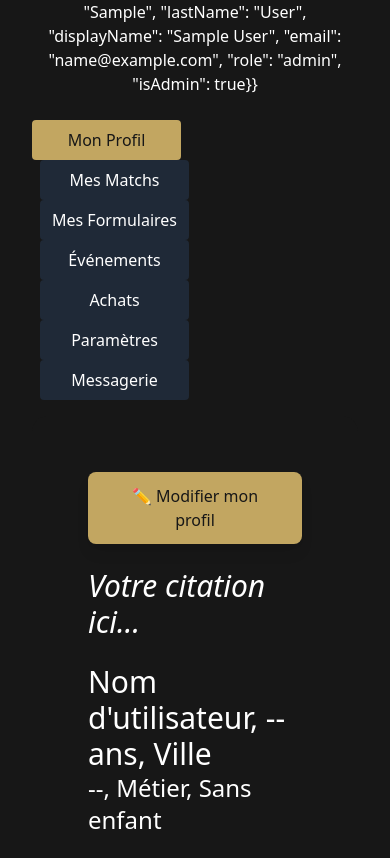
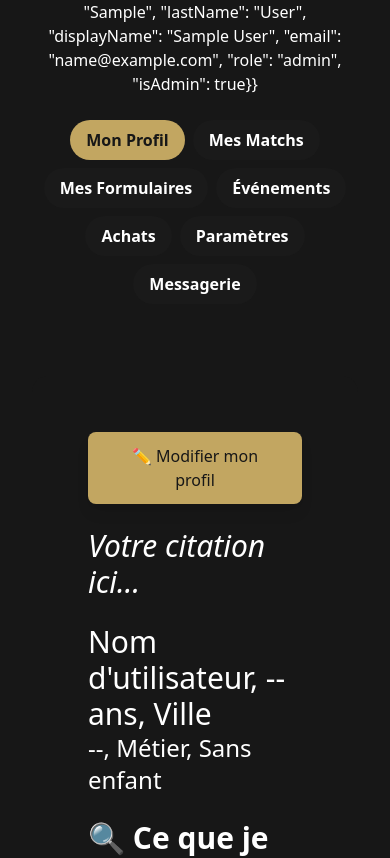
Before and after one commit to farahbed/feel-match-next, a Next.js app: page /compte in a window 390 px wide. Shown: the part 840-1698 px from the top of the page. Built offline with nearby package versions, Linux system fonts and the light colour scheme; sample sign-in values are in the browser's storage; a web font is replaced by a local one.

Commit message:
responsive design for the compte page and its components

```diff
--- a/src/app/compte/page.jsx
+++ b/src/app/compte/page.jsx
@@ -22,7 +22,6 @@ export default function Compte() {
     const token = localStorage.getItem('token');
     const role = localStorage.getItem('userRole');
 
-    // Si pas connecté → redirige vers /login
     if (!token || !role) {
       router.push('/login');
       return;
@@ -74,10 +73,10 @@ export default function Compte() {
             <p className="section-text text-white">Vos achats récents ici.</p>
           </div>
         );
-        case 'parametres':
-          return <ParametresUser />; // Utilisation de ton nouveau composant
+      case 'parametres':
+        return <ParametresUser />;
       case 'message':
-        return <MessagerieUser />; // Utilisation de ton nouveau composant
+        return <MessagerieUser />;
       default:
         return null;
     }
@@ -115,21 +114,88 @@ export default function Compte() {
         </div>
       </div>
 
-      {/* Partie basse : contenu */}
-      <div className="compte-container flex flex-col md:flex-row">
-        <nav className="nav-container flex md:flex-col mb-4 md:mb-0 md:mr-8">
-          <div className="nav-links space-x-2 md:space-x-0 md:space-y-2">
-            <button onClick={() => setSection('profil')} className={`block w-full p-2 rounded ${section === 'profil' ? 'bg-[#c2a661] text-black' : 'bg-gray-800 text-white'}`}>Mon Profil</button>
-            <button onClick={() => setSection('matchs')} className={`block w-full p-2 rounded ${section === 'matchs' ? 'bg-[#c2a661] text-black' : 'bg-gray-800 text-white'}`}>Mes Matchs</button>
-            <button onClick={() => setSection('formulaire')} className={`block w-full p-2 rounded ${section === 'formulaire' ? 'bg-[#c2a661] text-black' : 'bg-gray-800 text-white'}`}>Mes Formulaires</button>
-            <button onClick={() => setSection('evenements')} className={`block w-full p-2 rounded ${section === 'evenements' ? 'bg-[#c2a661] text-black' : 'bg-gray-800 text-white'}`}>Événements</button>
-            <button onClick={() => setSection('achats')} className={`block w-full p-2 rounded ${section === 'achats' ? 'bg-[#c2a661] text-black' : 'bg-gray-800 text-white'}`}>Achats</button>
-            <button onClick={() => setSection('parametres')} className={`block w-full p-2 rounded ${section === 'parametres' ? 'bg-[#c2a661] text-black' : 'bg-gray-800 text-white'}`}>Paramètres</button>
-            <button onClick={() => setSection('message')} className={`block w-full p-2 rounded ${section === 'message' ? 'bg-[#c2a661] text-black' : 'bg-gray-800 text-white'}`}>Messagerie</button>
-          </div>
-        </nav>
+      {/* Partie basse : navigation + contenu */}
+      <div className="compte-container flex flex-col md:flex-row gap-6">
+      <nav className="flex flex-wrap gap-2 justify-center md:flex-col md:justify-start md:w-auto mb-6 md:mb-0 md:mr-8">
+  <button
+    onClick={() => setSection('profil')}
+    className={`px-4 py-2 rounded-full font-semibold transition ${
+      section === 'profil'
+        ? 'bg-[#c2a661] text-black'
+        : 'bg-[#1a1a1a] text-white hover:bg-[#2a2a2a] hover:text-[#c2a661]'
+    }`}
+  >
+    Mon Profil
+  </button>
 
-        <main className="flex-1 p-6 bg-black rounded-2xl">
+  <button
+    onClick={() => setSection('matchs')}
+    className={`px-4 py-2 rounded-full font-semibold transition ${
+      section === 'matchs'
+        ? 'bg-[#c2a661] text-black'
+        : 'bg-[#1a1a1a] text-white hover:bg-[#2a2a2a] hover:text-[#c2a661]'
+    }`}
+  >
+    Mes Matchs
+  </button>
+
+  <button
+    onClick={() => setSection('formulaire')}
+    className={`px-4 py-2 rounded-full font-semibold transition ${
+      section === 'formulaire'
+        ? 'bg-[#c2a661] text-black'
+        : 'bg-[#1a1a1a] text-white hover:bg-[#2a2a2a] hover:text-[#c2a661]'
+    }`}
+  >
+    Mes Formulaires
+  </button>
+
+  <button
+    onClick={() => setSection('evenements')}
+    className={`px-4 py-2 rounded-full font-semibold transition ${
+      section === 'evenements'
+        ? 'bg-[#c2a661] text-black'
+        : 'bg-[#1a1a1a] text-white hover:bg-[#2a2a2a] hover:text-[#c2a661]'
+    }`}
+  >
+    Événements
+  </button>
+
+  <button
+    onClick={() => setSection('achats')}
+    className={`px-4 py-2 rounded-full font-semibold transition ${
+      section === 'achats'
+        ? 'bg-[#c2a661] text-black'
+        : 'bg-[#1a1a1a] text-white hover:bg-[#2a2a2a] hover:text-[#c2a661]'
+    }`}
+  >
+    Achats
+  </button>
+
+  <button
+    onClick={() => setSection('parametres')}
+    className={`px-4 py-2 rounded-full font-semibold transition ${
+      section === 'parametres'
+        ? 'bg-[#c2a661] text-black'
+        : 'bg-[#1a1a1a] text-white hover:bg-[#2a2a2a] hover:text-[#c2a661]'
+    }`}
+  >
+    Paramètres
+  </button>
+
+  <button
+    onClick={() => setSection('message')}
+    className={`px-4 py-2 rounded-full font-semibold transition ${
+      section === 'message'
+        ? 'bg-[#c2a661] text-black'
+        : 'bg-[#1a1a1a] text-white hover:bg-[#2a2a2a] hover:text-[#c2a661]'
+    }`}
+  >
+    Messagerie
+  </button>
+</nav>
+
+        <main className="flex-1 p-6 bg-black rounded-2xl mt-6 md:mt-0">
           {renderContent()}
         </main>
       </div>
--- a/src/components/compte-components/Messagerie.jsx
+++ b/src/components/compte-components/Messagerie.jsx
@@ -8,7 +8,6 @@ export default function MessagerieUser() {
   const [newMessage, setNewMessage] = useState('');
   const [loading, setLoading] = useState(false);
 
-  // Charger les messages depuis DynamoDB
   useEffect(() => {
     const userEmail = localStorage.getItem('userEmail');
     if (!userEmail) return;
@@ -19,7 +18,7 @@ export default function MessagerieUser() {
         const res = await fetch(`${process.env.NEXT_PUBLIC_API_URL}/getMessages`, {
           method: 'POST',
           headers: { 'Content-Type': 'application/json' },
-          body: JSON.stringify({ userA: userEmail, userB: 'admin@email.com' }) // 👈 à adapter si besoin
+          body: JSON.stringify({ userA: userEmail, userB: 'admin@email.com' })
         });
 
         const data = await res.json();
@@ -46,7 +45,6 @@ export default function MessagerieUser() {
     fetchMessages();
   }, []);
 
-  // Envoi d'un nouveau message
   const handleSend = async () => {
     if (newMessage.trim() === '' || !selectedConversation) return;
 
@@ -78,7 +76,6 @@ export default function MessagerieUser() {
 
         setSelectedConversation(updated);
         setNewMessage('');
-        // new Audio('/send.mp3').play(); // à activer plus tard
       } else {
         console.error('Erreur lors de l’envoi :', data.message);
       }
@@ -92,38 +89,40 @@ export default function MessagerieUser() {
   };
 
   return (
-    <div className="flex flex-col h-screen bg-black">
-      <div className="bg-black shadow-md sticky top-0 z-20 p-6 border-b border-[#c2a661] flex items-center justify-between">
+    <div className="flex flex-col h-[calc(100vh-100px)] bg-black">
+      {/* HEADER */}
+      <div className="bg-black sticky top-0 z-20 p-4 border-b border-[#c2a661] flex items-center justify-between">
         {selectedConversation ? (
           <>
             <button onClick={handleBackToList} className="text-[#c2a661] font-bold text-lg">
               Retour
             </button>
-            <h2 className="text-2xl font-bold text-[#c2a661]">{selectedConversation.name}</h2>
+            <h2 className="text-xl sm:text-2xl font-bold text-[#c2a661]">{selectedConversation.name}</h2>
             <div className="w-12" />
           </>
         ) : (
-          <h1 className="text-4xl font-bold text-[#c2a661] text-center w-full">Messagerie</h1>
+          <h1 className="text-3xl sm:text-4xl font-bold text-[#c2a661] text-center w-full">Messagerie</h1>
         )}
       </div>
 
+      {/* CONVERSATION LIST */}
       {!selectedConversation && (
-        <div className="flex-1 overflow-y-auto p-8 bg-gradient-to-b from-black via-[#3b2702] to-black">
+        <div className="flex-1 overflow-y-auto p-4 sm:p-6 bg-gradient-to-b from-black via-[#3b2702] to-black">
           <div className="space-y-6">
             {conversations.map((conv) => (
               <div
                 key={conv.id}
-                className="flex items-center p-6 rounded-3xl bg-[#1f1f1f] shadow-md hover:shadow-yellow-500/30 cursor-pointer transition-all duration-300"
+                className="flex items-center p-4 sm:p-6 rounded-3xl bg-[#1f1f1f] shadow-md hover:shadow-yellow-500/30 cursor-pointer transition-all duration-300"
                 onClick={() => setSelectedConversation(conv)}
               >
                 <img
                   src={`https://api.dicebear.com/6.x/initials/svg?seed=${conv.name}`}
                   alt={conv.name}
-                  className="w-16 h-16 rounded-full border-2 border-[#c2a661] object-cover mr-6"
+                  className="w-12 h-12 sm:w-16 sm:h-16 rounded-full border-2 border-[#c2a661] object-cover mr-4 sm:mr-6"
                 />
-                <div className="flex flex-col justify-center">
-                  <h2 className="text-2xl font-bold text-[#c2a661]">{conv.name}</h2>
-                  <p className="text-gray-400 text-md mt-1 truncate max-w-[250px]">
+                <div className="flex flex-col justify-center max-w-[70%]">
+                  <h2 className="text-lg sm:text-2xl font-bold text-[#c2a661]">{conv.name}</h2>
+                  <p className="text-gray-400 text-sm mt-1 truncate">
                     {conv.messages.length > 0 ? conv.messages[conv.messages.length - 1].content : 'Aucun message'}
                   </p>
                 </div>
@@ -133,30 +132,39 @@ export default function MessagerieUser() {
         </div>
       )}
 
+      {/* MESSAGE THREAD */}
       {selectedConversation && (
-        <div className="flex-1 flex flex-col">
-          <div className="flex-1 overflow-y-auto p-6 space-y-6">
+        <div className="flex-1 flex flex-col overflow-hidden">
+          <div className="flex-1 overflow-y-auto p-4 sm:p-6 space-y-4 sm:space-y-6">
             {selectedConversation.messages.map((msg) => (
-              <div key={msg.id} className={`flex ${msg.sender === 'Moi' ? 'justify-end' : 'justify-start'}`}>
-                <div className={`max-w-xs p-4 rounded-3xl ${msg.sender === 'Moi' ? 'bg-[#c2a661] text-black' : 'bg-red-600 text-white'}`}>
+              <div
+                key={msg.id}
+                className={`flex ${msg.sender === 'Moi' ? 'justify-end' : 'justify-start'} transition duration-300 ease-in-out`}
+              >
+                <div className={`max-w-[80%] sm:max-w-md p-4 rounded-3xl ${
+                  msg.sender === 'Moi'
+                    ? 'bg-[#c2a661] text-black'
+                    : 'bg-[#2a2a2a] text-white'
+                }`}>
                   <p className="text-md">{msg.content}</p>
-                  <span className="text-xs text-gray-200 block text-right mt-1">{msg.time}</span>
+                  <span className="text-xs text-gray-400 block text-right mt-1">{msg.time}</span>
                 </div>
               </div>
             ))}
           </div>
 
-          <div className="p-4 bg-[#1a1a1a] flex items-center gap-2 sticky bottom-0">
+          {/* MESSAGE INPUT */}
+          <div className="p-3 sm:p-4 bg-[#1a1a1a] flex items-center gap-2 sticky bottom-0">
             <input
               type="text"
               value={newMessage}
               onChange={(e) => setNewMessage(e.target.value)}
               placeholder="Écris ton message..."
-              className="flex-1 border border-[#c2a661] rounded-full p-2 px-4 focus:outline-none bg-black text-white"
+              className="flex-1 border border-[#c2a661] rounded-full p-2 px-4 focus:outline-none focus:ring-2 focus:ring-[#c2a661] bg-black text-white text-sm sm:text-base"
             />
             <button
               onClick={handleSend}
-              className="bg-[#c2a661] text-black p-2 px-4 rounded-full hover:bg-yellow-500"
+              className="bg-[#c2a661] text-black py-2 px-4 rounded-full hover:bg-yellow-500 text-sm sm:text-base"
             >
               Envoyer
             </button>
```
Also changed, not shown: src/components/compte-components/formulaire/BlindDateForm.jsx (+20 -29 lines), src/components/compte-components/formulaire/SpeedDatingForm.jsx (+12 -7 lines), src/components/compte-components/match/MatchFinder.jsx (+24 -13 lines), src/components/compte-components/match/PageMatch.jsx (+9 -15 lines).
